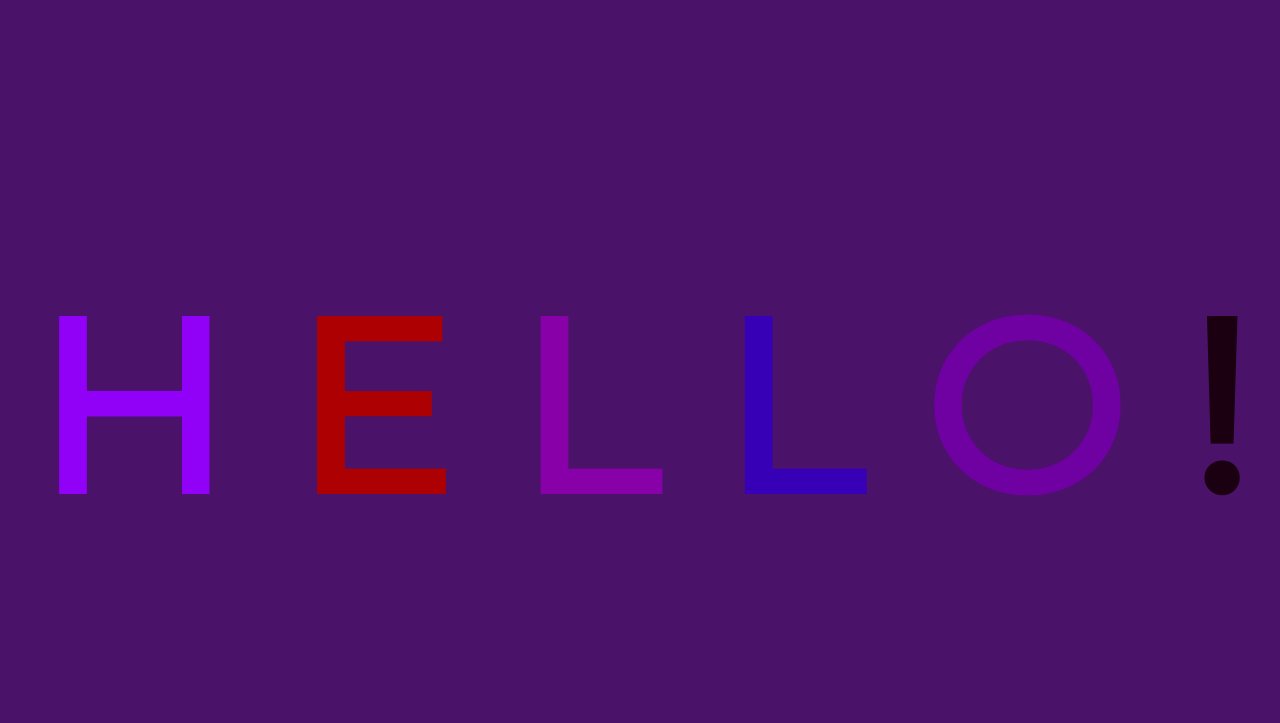
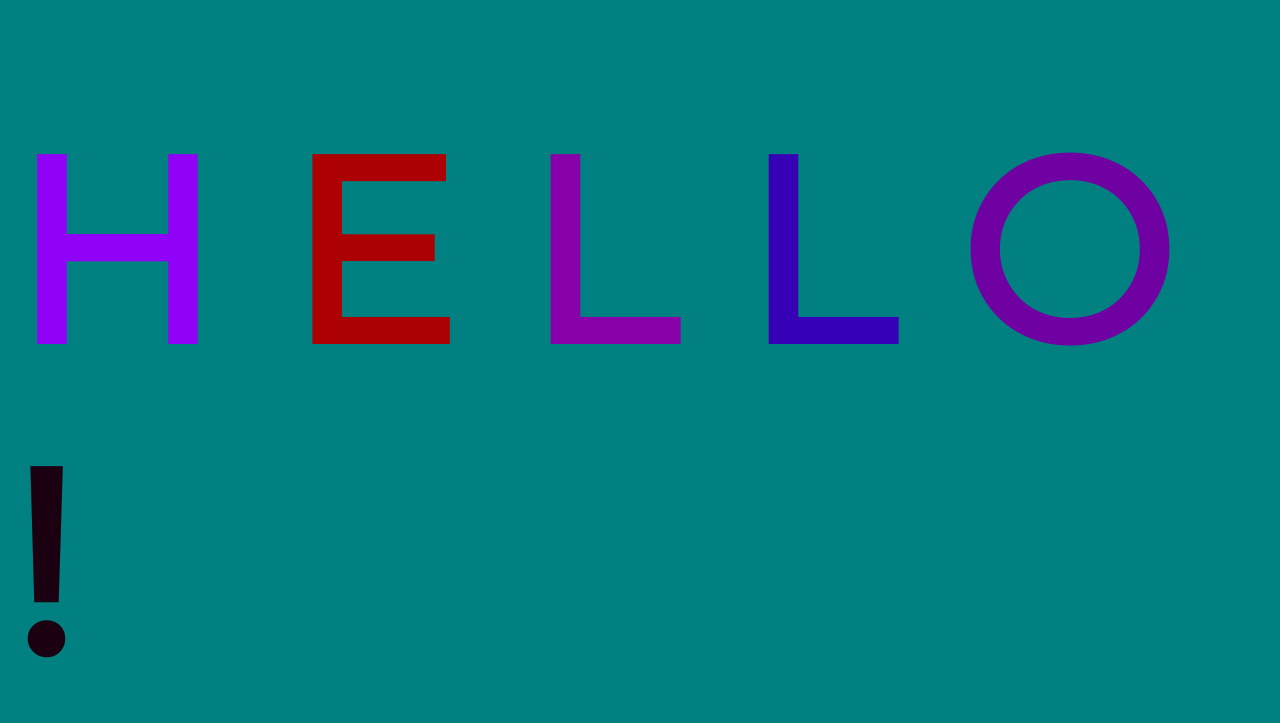
Before and after one commit to wilmhernandez/AnimatedTextDemo, a plain HTML site: page index.html in a window 1280 px wide. Drawn offline with Linux system fonts and the light colour scheme.

Commit message:
tweak css

```diff
--- a/app.css
+++ b/app.css
@@ -3,11 +3,11 @@ body {
   justify-content: center;
   align-items: center;
   height: 100vh;
-  background-color: rgb(75, 18, 105);
+  background-color: teal
 }
 
 h1 {
-  font-size: 15rem;
+  font-size: 16rem;
   font-family: Montserrat;
 }
 
```
